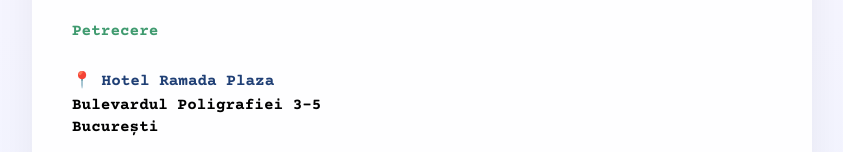
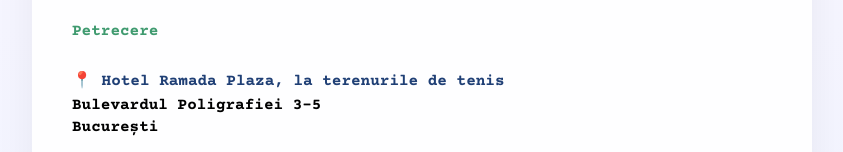
Before and after one commit to andreiana007/wed-invitation, a Next.js app: page /detalii in a window 1280 px wide. Shown: the part 402-554 px from the top of the page, without its empty margins (218-1061 px from the left). Built offline with nearby package versions, Linux system fonts and the light colour scheme.

Commit message:
Update page.js

```diff
--- a/app/detalii/page.js
+++ b/app/detalii/page.js
@@ -72,7 +72,7 @@
         </div>
 
         <div style={{ marginBottom: "6px", color: "#1f3f75" }}>
-          📍 Hotel Ramada Plaza
+          📍 Hotel Ramada Plaza, la terenurile de tenis
         </div>
 
         <div style={{ marginBottom: "4px" }}>
```
